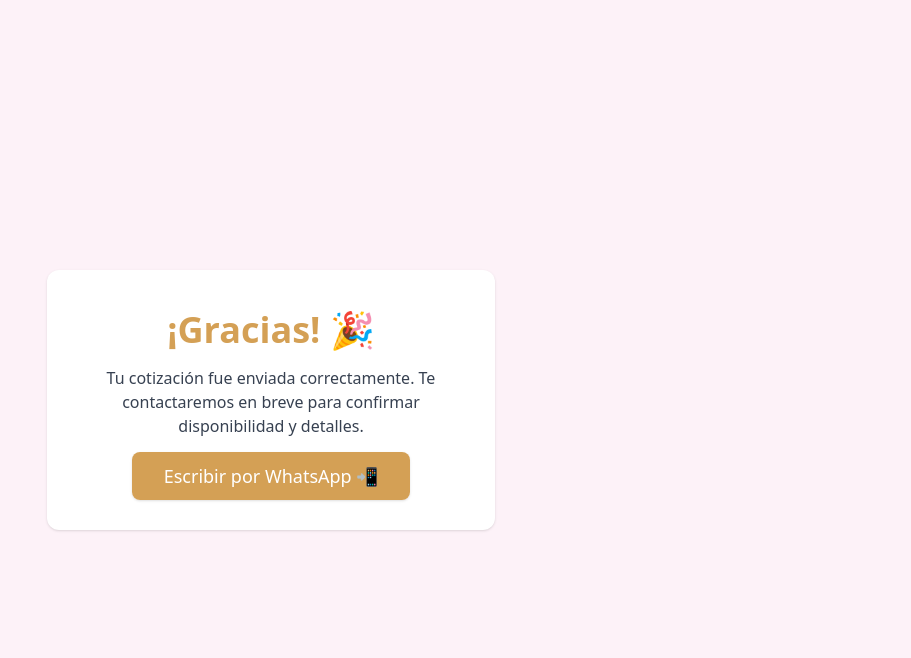
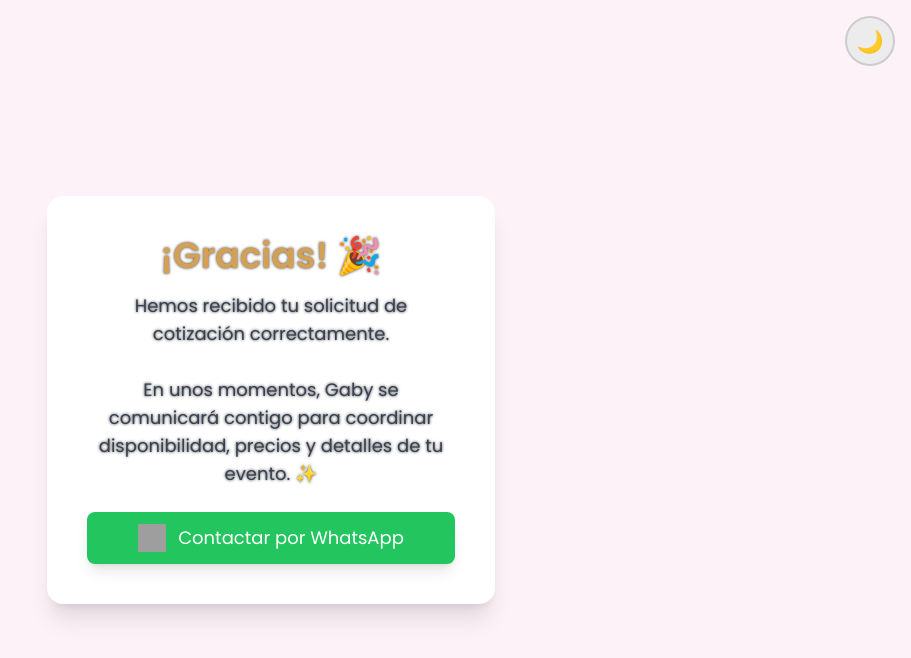
Before and after one commit to Maxlagartilloia/Gaby-events, a plain HTML site: page gracias.html in a window 1280 px wide. Shown: the whole page, without its empty margins (369-1280 px from the left). Drawn offline with nearby package versions, Linux system fonts and the light colour scheme; grey boxes are pictures that could not be loaded.

Commit message:
Update gracias.html

```diff
--- a/gracias.html
+++ b/gracias.html
@@ -5,22 +5,94 @@
 <title>Gracias | Gaby Garzón Events</title>
 <script src="https://cdn.tailwindcss.com"></script>
 
+<link href="https://fonts.googleapis.com/css2?family=Poppins:wght@300;400;500;600&family=Playfair+Display:wght@600&display=swap" rel="stylesheet">
+
+<style>
+body {
+    font-family: 'Poppins', sans-serif;
+    background-color: #fdf2f8;
+    transition: .3s;
+}
+
+/* MODO OSCURO */
+.dark {
+    background-color: #121212;
+    color: white;
+}
+
+.dark .box {
+    background: #1f1f1f;
+    border: 1px solid #333;
+}
+
+.text-shadow {
+    text-shadow: 0 0 3px rgba(0,0,0,0.8);
+}
+
+/* BOTÓN MODO OSCURO */
+#toggleDark {
+    position: fixed;
+    top: 16px;
+    right: 16px;
+    width: 50px;
+    height: 50px;
+    background: #ececec;
+    border-radius: 50%;
+    display: flex;
+    justify-content: center;
+    align-items: center;
+    font-size: 22px;
+    cursor: pointer;
+    z-index: 50;
+    border: 2px solid #ccc;
+}
+
+.dark #toggleDark {
+    background: #2a2a2a;
+    border-color: #555;
+    color: yellow;
+}
+</style>
 </head>
 
-<body class="bg-pink-50 flex items-center justify-center h-screen">
+<body>
 
-<div class="bg-white p-10 rounded-xl shadow text-center max-w-md">
-    <h1 class="text-4xl font-bold text-[#d4a055] mb-4">¡Gracias! 🎉</h1>
-    <p class="text-gray-700 mb-6">
-        Tu cotización fue enviada correctamente.
-        Te contactaremos en breve para confirmar disponibilidad y detalles.
-    </p>
+<!-- BOTÓN DARK MODE -->
+<div id="toggleDark">🌙</div>
 
-    <a href="https://wa.me/593992004343?text=Hola%20Gaby%2C%20acabo%20de%20enviar%20mi%20cotización"
-       class="bg-[#d4a055] text-white px-8 py-3 rounded-lg shadow text-lg">
-       Escribir por WhatsApp 📲
-    </a>
+<!-- CONTENIDO -->
+<div class="h-screen flex items-center justify-center px-6">
+    <div class="box bg-white shadow-xl rounded-2xl p-10 max-w-md text-center">
+
+        <h1 class="text-4xl font-bold mb-4 text-[#d4a055] text-shadow">
+            ¡Gracias! 🎉
+        </h1>
+
+        <p class="text-gray-700 dark:text-gray-300 text-lg mb-6 text-shadow">
+            Hemos recibido tu solicitud de cotización correctamente.<br><br>
+            En unos momentos, Gaby se comunicará contigo para coordinar disponibilidad, precios y detalles de tu evento. ✨
+        </p>
+
+        <!-- BOTÓN WHATSAPP -->
+        <a href="https://wa.me/593992004343?text=Hola%20Gaby%20Garz%C3%B3n%20Events%2C%20acabo%20de%20enviar%20mi%20solicitud%20de%20cotizaci%C3%B3n.%20Deseo%20coordinar%20detalles%20y%20disponibilidad%20para%20mi%20evento.%20Gracias%20por%20su%20amabilidad%20y%20su%20tiempo%20🙏✨"
+           class="bg-green-500 text-white px-8 py-3 rounded-lg shadow-lg flex items-center justify-center gap-3 text-lg">
+
+            <img src="https://upload.wikimedia.org/wikipedia/commons/6/6b/WhatsApp.svg"
+                 class="w-7 h-7">
+            Contactar por WhatsApp
+        </a>
+    </div>
 </div>
+
+<script>
+// Dark mode toggle
+const btn = document.getElementById("toggleDark");
+
+btn.addEventListener("click", () => {
+    document.body.classList.toggle("dark");
+    btn.textContent = document.body.classList.contains("dark") ? "☀️" : "🌙";
+});
+</script>
 
 </body>
 </html>
```
